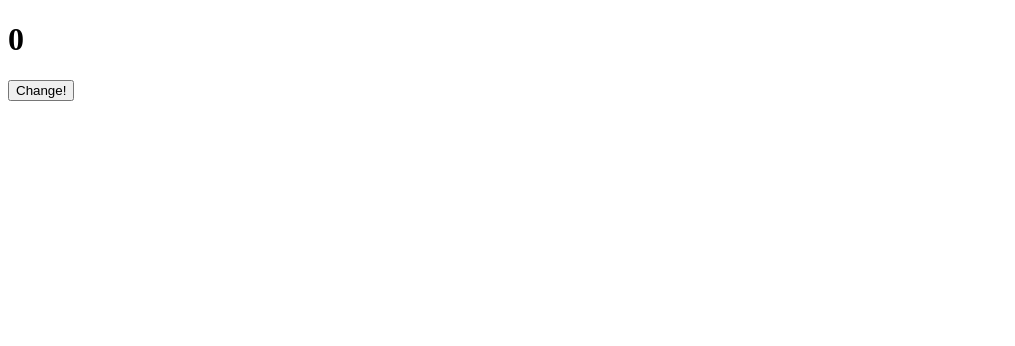
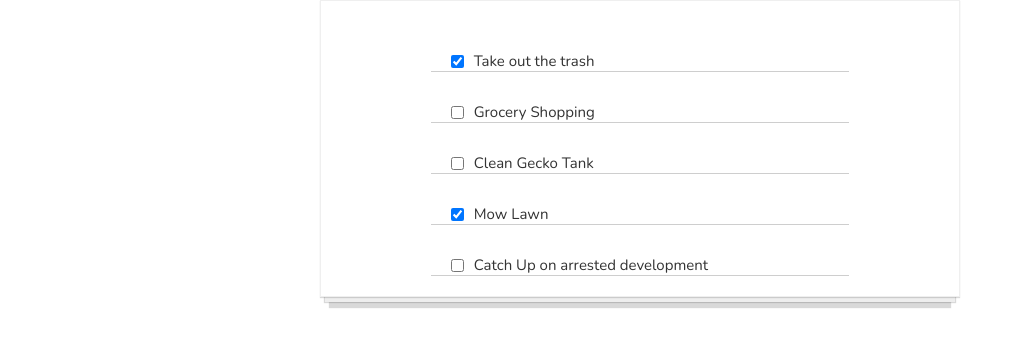
Before and after one commit to tamfolio/Learning-React, a React (Create React App) app: page / in a window 1280 px wide. Shown: the top 346 px of the page, without its empty margins (0-1015 px from the left). Built offline with nearby package versions, Linux system fonts and the light colour scheme.

Commit message:
Handling changes using state

```diff
--- a/src/ChangingState.jsx
+++ b/src/ChangingState.jsx
@@ -6,13 +6,22 @@ class ChangingState extends React.Component {
         this.state= {
             count: 0
         }
-        this.handleClick = this.handleClick.bind(this)
+        this.handleIncrease = this.handleIncrease.bind(this)
+        this.handleDecrease = this.handleDecrease.bind(this)
     }
 
-    handleClick() {
+    handleIncrease() {
         this.setState(prevState => {
             return {
                 count: prevState.count + 1
+            }
+        })
+    }
+
+    handleDecrease() {
+        this.setState(prevState => {
+            return {
+                count: prevState.count - 1
             }
         })
     }
@@ -20,7 +29,8 @@ class ChangingState extends React.Component {
         return (
             <div>
                 <h1>{this.state.count}</h1>
-                <button onClick={this.handleClick}>Change!</button>
+                <button onClick={this.handleIncrease}>Increase</button>
+                <button onClick={this.handleDecrease}>Decrease</button>
             </div>
         )
     }
--- a/src/TodoItem.jsx
+++ b/src/TodoItem.jsx
@@ -5,7 +5,7 @@ function TodoItem(props) {
     return (
         <div className='todo-item'>
             <input type="checkbox" checked={props.completed}
-            onChange={() => console.log('Changed')} />
+            onChange={() => props.handleChange(props.todo.id)} />
             <p>{props.text}</p>
         </div>
     )
--- a/src/index.js
+++ b/src/index.js
@@ -1,6 +1,6 @@
 import React from 'react';
 import ReactDOM from 'react-dom';
-import ChangingState from './ChangingState';
+// import ChangingState from './ChangingState';
 // import HandlingEvents from './HandlingEvents';
 // import Apps from './ClassComponent';
 // import StateClass from './State';
@@ -11,9 +11,9 @@ import ChangingState from './ChangingState';
 // import Joke from './Joke';
 // import Products from './Products';
 // import App from './App';
-// import Todo from './todo'
+import Todo from './todo'
 
 ReactDOM.render(
-    <ChangingState />,
+    <Todo />,
   document.getElementById('root')
 );
--- a/src/todo.jsx
+++ b/src/todo.jsx
@@ -9,10 +9,26 @@ class Todo extends React.Component {
         this.state={
             todos: todosData
         }
+        this.handleChange = this.handleChange.bind(this)
+    }
+
+    handleChange(id) {
+        this.setState(prevState => {
+            const updatedTodos = prevState.todos.map(todo => {
+                if(todo.id === id){
+                    todo.completed = !todo.completed
+                }
+                return todo
+            })
+            return {
+                todos: updatedTodos
+            }
+        })
     }
     render() {
     const TodoComponent = this.state.todos.map(todo =>
-    <TodoItem key = {todo.id} text={todo.text} completed={todo.completed}/>)
+    <TodoItem key = {todo.id} text={todo.text} completed={todo.completed}
+    handleChange={this.handleChange} todo={todo}/>)
     return (
         <div className='todo_list'>
             {TodoComponent}
```
